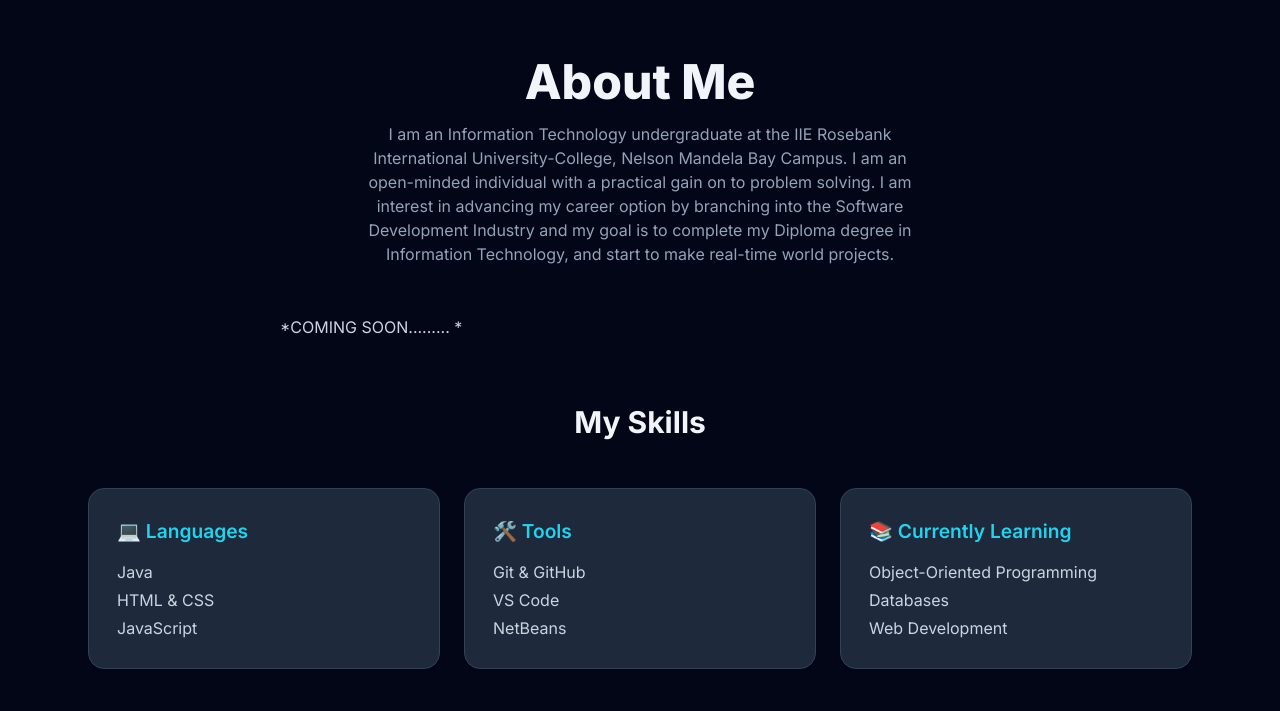
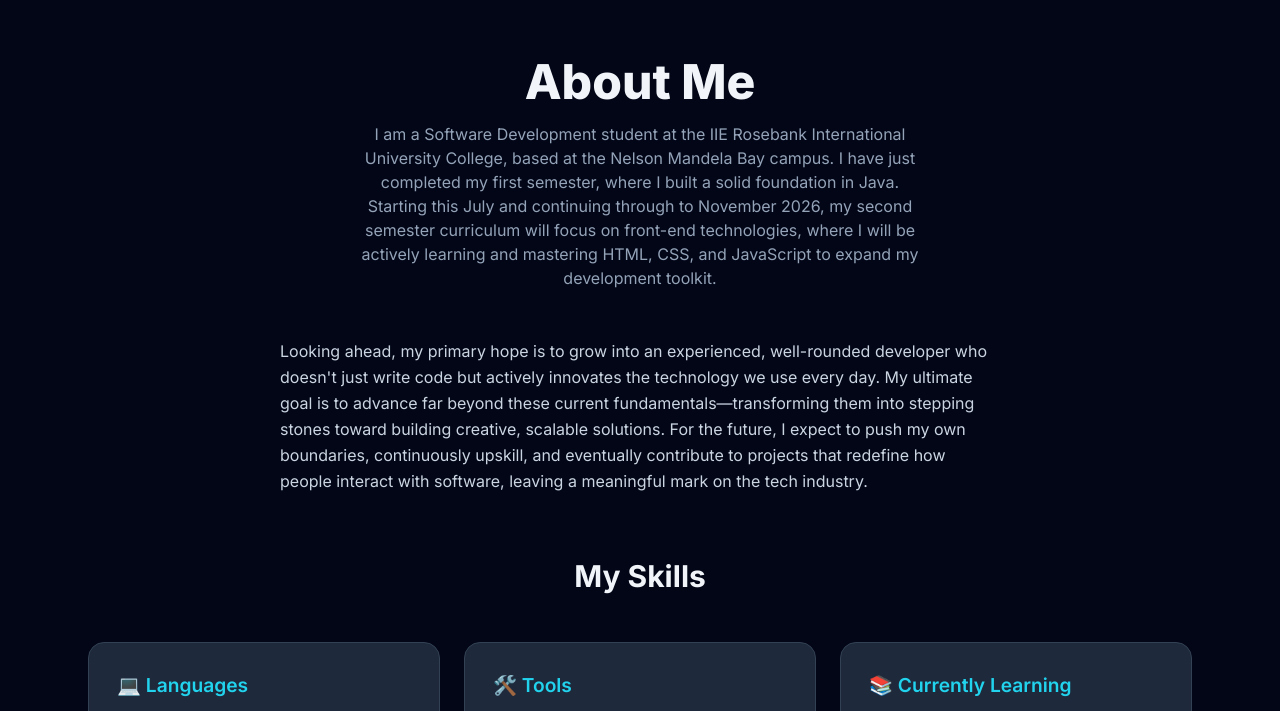
Before and after one commit to leletu-kamana/leletu-kamana.github.io, a plain HTML site: page about.html in a window 1280 px wide. Shown: the part 70-781 px from the top of the page. Drawn offline with nearby package versions, Linux system fonts and the light colour scheme.

Commit message:
Update about.html

```diff
--- a/about.html
+++ b/about.html
@@ -72,7 +72,7 @@
   <section class="max-w-5xl mx-auto px-6 pt-32 pb-12 text-center fade-in">
     <h1 class="text-4xl md:text-5xl font-extrabold">About Me</h1>
     <p class="text-slate-400 mt-4 max-w-xl mx-auto">
-     I am an Information Technology undergraduate at the IIE Rosebank International University-College, Nelson Mandela Bay Campus. I am an open-minded individual with a practical gain on to problem solving. I am interest in advancing my career option by branching into the Software Development Industry and my goal is to complete my Diploma degree in Information Technology, and start to make real-time world projects.
+    I am a Software Development student at the IIE Rosebank International University College, based at the Nelson Mandela Bay campus. I have just completed my first semester, where I built a solid foundation in Java. Starting this July and continuing through to November 2026, my second semester curriculum will focus on front-end technologies, where I will be actively learning and mastering HTML, CSS, and JavaScript to expand my development toolkit.
     </p>
   </section>
 
@@ -80,7 +80,7 @@
   <section class="max-w-3xl mx-auto px-6 pb-16 fade-in">
     <!-- Replace this with a longer version of your bio than the one on Home -->
     <p class="text-slate-300 leading-relaxed text-center md:text-left">
-        *COMING SOON......... *
+        Looking ahead, my primary hope is to grow into an experienced, well-rounded developer who doesn't just write code but actively innovates the technology we use every day. My ultimate goal is to advance far beyond these current fundamentals—transforming them into stepping stones toward building creative, scalable solutions. For the future, I expect to push my own boundaries, continuously upskill, and eventually contribute to projects that redefine how people interact with software, leaving a meaningful mark on the tech industry.
     </p>
   </section>
 
```
